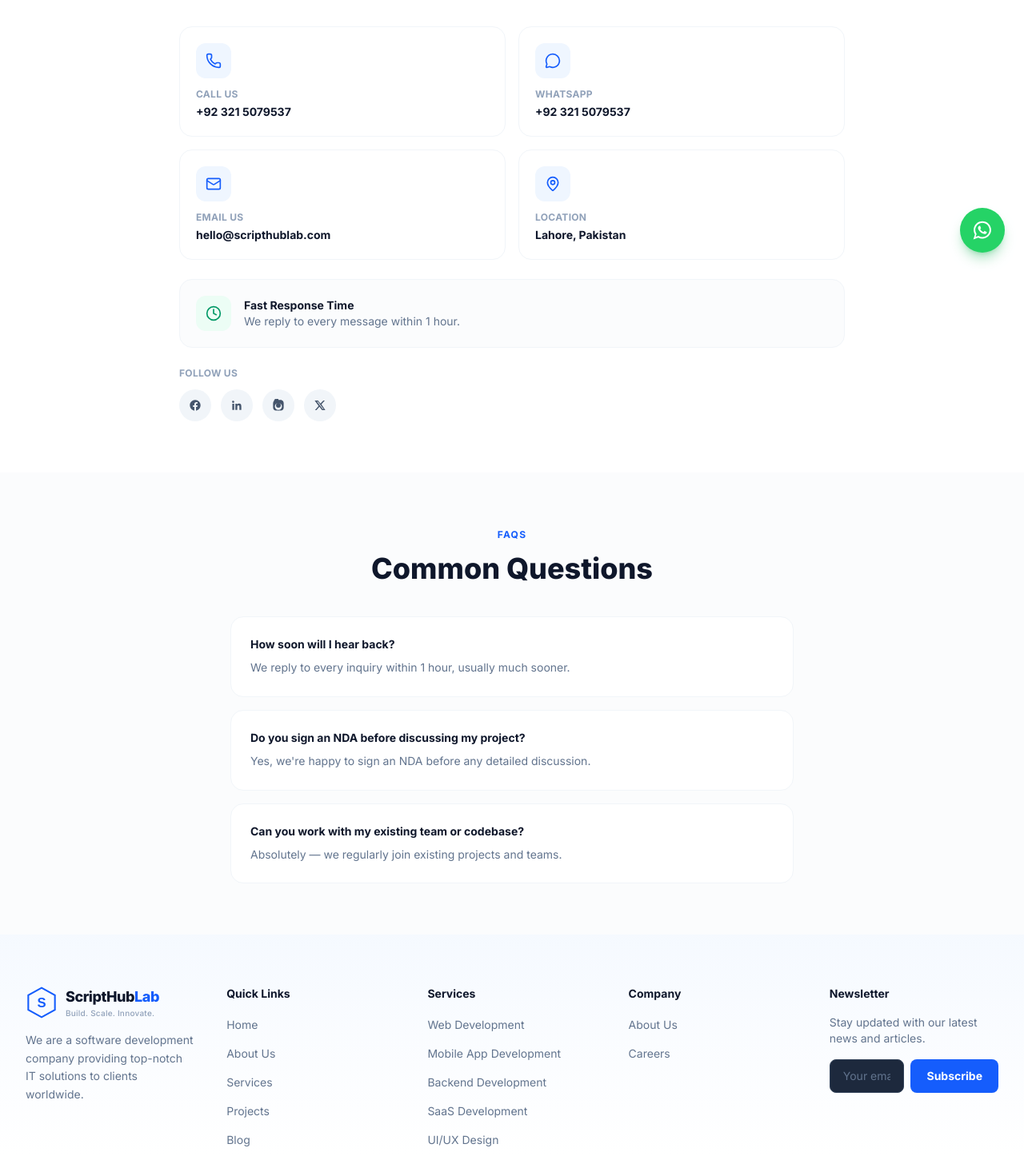
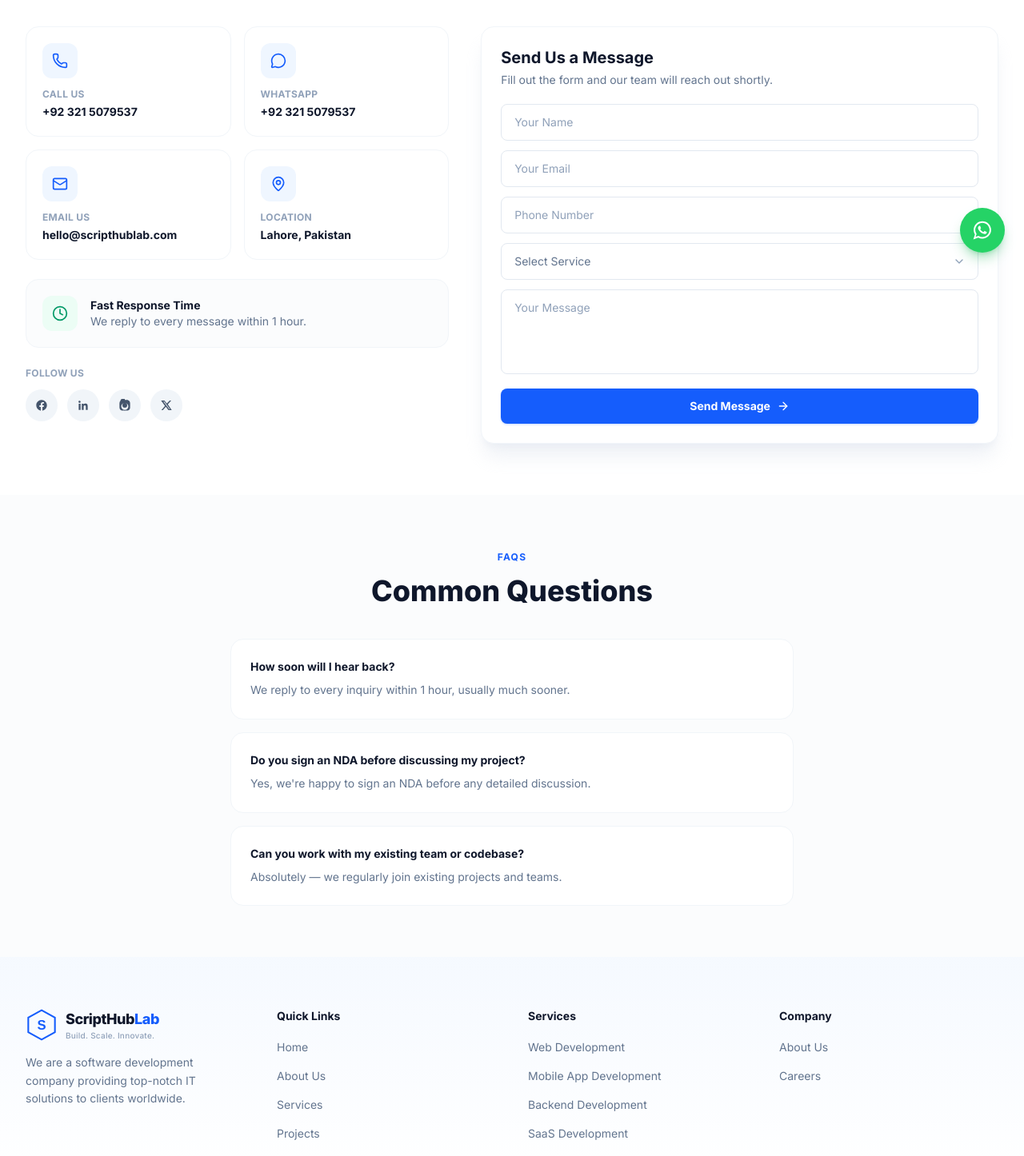
Before and after one commit to MuhammadUmar2132/Scripthublab-frontend-Static, a Next.js app: page /contact in a window 1280 px wide. Shown: the part 460-1906 px from the top of the page at 80% size. Built offline with nearby package versions, Linux system fonts and the light colour scheme.

Commit message:
watttsapp issue resolve

```diff
--- a/app/contact/page.tsx
+++ b/app/contact/page.tsx
@@ -1,5 +1,6 @@
 import type { Metadata } from "next";
 import { Phone, Mail, MapPin, Clock, MessageCircle } from "lucide-react";
+import ContactForm from "@/components/common/ContactForm";
 import { FacebookIcon, LinkedinIcon, InstagramIcon, TwitterIcon } from "@/components/common/SocialIcons";
 
 export const metadata: Metadata = {
@@ -77,8 +78,9 @@ export default function ContactPage() {
       </section>
 
       <section className="bg-white py-16 dark:bg-slate-950">
-        <div className="mx-auto max-w-4xl px-4 sm:px-6 lg:px-8">
-          <div>
+        <div className="mx-auto max-w-7xl px-4 sm:px-6 lg:px-8">
+          <div className="grid grid-cols-1 gap-10 lg:grid-cols-[0.9fr_1.1fr] lg:items-start">
+            <div>
               <div className="grid grid-cols-1 gap-4 sm:grid-cols-2">
                 {CONTACT_INFO.map((item) => {
                   const Wrapper = item.href ? "a" : "div";
@@ -138,6 +140,12 @@ export default function ContactPage() {
                   ))}
                 </div>
               </div>
+            </div>
+
+            <ContactForm
+              title="Send Us a Message"
+              subtitle="Fill out the form and our team will reach out shortly."
+            />
           </div>
         </div>
       </section>
--- a/components/careers/ApplyForm.tsx
+++ b/components/careers/ApplyForm.tsx
@@ -30,11 +30,12 @@ export default function ApplyForm({ jobTitle }: { jobTitle: string }) {
     ].filter(Boolean);
 
     const text = encodeURIComponent(lines.join("\n"));
-    window.open(`https://wa.me/${WHATSAPP_NUMBER}?text=${text}`, "_blank", "noopener,noreferrer");
 
     setStatus("success");
-    setMessage("Opening WhatsApp — please attach your resume there to complete your application.");
+    setMessage("Application ready! Redirecting you to WhatsApp — please attach your resume there.");
     setForm(initialForm);
+
+    window.location.href = `https://wa.me/${WHATSAPP_NUMBER}?text=${text}`;
   }
 
   if (status === "success") {
--- /dev/null
+++ b/components/common/ContactForm.tsx
@@ -0,0 +1,120 @@
+"use client";
+
+import React, { useState } from "react";
+import Input from "../ui/Input";
+import Textarea from "../ui/Textarea";
+import Select from "../ui/Select";
+import Button from "../ui/Button";
+import { SERVICE_OPTIONS } from "@/data/home";
+
+const WHATSAPP_NUMBER = "923215079537";
+const initialForm = { name: "", email: "", phone: "", service: "", message: "" };
+
+export default function ContactForm({
+  title = "Let's Talk",
+  subtitle = "We're here to help you.",
+  className = "",
+}: {
+  title?: string;
+  subtitle?: string;
+  className?: string;
+}) {
+  const [form, setForm] = useState(initialForm);
+  const [status, setStatus] = useState<"idle" | "success">("idle");
+
+  function update<K extends keyof typeof initialForm>(key: K, value: string) {
+    setForm((f) => ({ ...f, [key]: value }));
+  }
+
+  function handleSubmit(e: React.FormEvent) {
+    e.preventDefault();
+
+    const lines = [
+      `Name: ${form.name}`,
+      `Email: ${form.email}`,
+      form.phone && `Phone: ${form.phone}`,
+      form.service && `Service: ${form.service}`,
+      `Message: ${form.message}`,
+    ].filter(Boolean);
+
+    const text = encodeURIComponent(lines.join("\n"));
+
+    setStatus("success");
+    setForm(initialForm);
+
+    window.location.href = `https://wa.me/${WHATSAPP_NUMBER}?text=${text}`;
+  }
+
+  return (
+    <div className={`rounded-2xl border border-slate-100 dark:border-slate-800 bg-white p-6 shadow-xl shadow-slate-200/60 dark:bg-slate-900 dark:shadow-none ${className}`}>
+      <h3 className="text-xl font-bold text-slate-900 dark:text-white">{title}</h3>
+      <p className="mt-1 text-sm text-slate-500 dark:text-slate-400">{subtitle}</p>
+
+      <form onSubmit={handleSubmit} className="mt-5 space-y-3">
+        <label htmlFor="contact-name" className="sr-only">
+          Your Name
+        </label>
+        <Input
+          id="contact-name"
+          required
+          placeholder="Your Name"
+          value={form.name}
+          onChange={(e) => update("name", e.target.value)}
+        />
+        <label htmlFor="contact-email" className="sr-only">
+          Your Email
+        </label>
+        <Input
+          id="contact-email"
+          required
+          type="email"
+          placeholder="Your Email"
+          value={form.email}
+          onChange={(e) => update("email", e.target.value)}
+        />
+        <label htmlFor="contact-phone" className="sr-only">
+          Phone Number
+        </label>
+        <Input
+          id="contact-phone"
+          type="tel"
+          placeholder="Phone Number"
+          value={form.phone}
+          onChange={(e) => update("phone", e.target.value)}
+        />
+        <label htmlFor="contact-service" className="sr-only">
+          Select Service
+        </label>
+        <Select id="contact-service" value={form.service} onChange={(e) => update("service", e.target.value)}>
+          <option value="">Select Service</option>
+          {SERVICE_OPTIONS.map((option) => (
+            <option key={option} value={option}>
+              {option}
+            </option>
+          ))}
+        </Select>
+        <label htmlFor="contact-message" className="sr-only">
+          Your Message
+        </label>
+        <Textarea
+          id="contact-message"
+          required
+          rows={4}
+          placeholder="Your Message"
+          value={form.message}
+          onChange={(e) => update("message", e.target.value)}
+        />
+
+        <Button type="submit" withArrow className="w-full">
+          Send Message
+        </Button>
+
+        {status === "success" && (
+          <p role="status" aria-live="polite" className="text-xs text-emerald-600 dark:text-emerald-400">
+            Message ready! Redirecting you to WhatsApp...
+          </p>
+        )}
+      </form>
+    </div>
+  );
+}
--- a/components/common/Footer.tsx
+++ b/components/common/Footer.tsx
@@ -2,7 +2,6 @@ import React from "react";
 import Link from "next/link";
 import { Phone, Mail, Globe } from "lucide-react";
 import Logo from "./Logo";
-import NewsletterForm from "./NewsletterForm";
 import { FacebookIcon, LinkedinIcon, InstagramIcon, TwitterIcon } from "./SocialIcons";
 import { SERVICES } from "@/data/home";
 
@@ -31,8 +30,8 @@ export default function Footer() {
   return (
     <footer className="relative overflow-hidden bg-linear-to-b from-blue-50/60 via-white to-white dark:from-slate-900 dark:via-slate-950 dark:to-slate-950 text-slate-600">
       <div className="mx-auto max-w-7xl px-4 py-16 sm:px-6 lg:px-8">
-        <div className="grid grid-cols-1 gap-10 sm:grid-cols-2 lg:grid-cols-5">
-          <div className="lg:col-span-1">
+        <div className="grid grid-cols-1 gap-10 sm:grid-cols-2 lg:grid-cols-4">
+          <div>
             <Logo />
             <p className="mt-4 text-sm leading-relaxed text-slate-500 dark:text-slate-400">
               We are a software development company providing top-notch IT
@@ -57,14 +56,6 @@ export default function Footer() {
               <FooterLink key={l.label} href={l.href} label={l.label} />
             ))}
           </FooterColumn>
-
-          <div>
-            <h4 className="text-sm font-semibold text-slate-900 dark:text-white">Newsletter</h4>
-            <p className="mt-4 text-sm text-slate-500 dark:text-slate-400">
-              Stay updated with our latest news and articles.
-            </p>
-            <NewsletterForm />
-          </div>
         </div>
 
         <div className="mt-12 flex flex-col gap-4 border-t border-slate-200 dark:border-slate-800 pt-8 text-sm text-slate-500 dark:text-slate-400 sm:flex-row sm:items-center sm:justify-between">
--- a/components/common/NewsletterForm.tsx
+++ /dev/null
@@ -1,47 +0,0 @@
-"use client";
-
-import React, { useState } from "react";
-
-const WHATSAPP_NUMBER = "923215079537";
-
-export default function NewsletterForm() {
-  const [email, setEmail] = useState("");
-  const [status, setStatus] = useState<"idle" | "success">("idle");
-
-  function handleSubmit(e: React.FormEvent) {
-    e.preventDefault();
-
-    const text = encodeURIComponent(`Please subscribe me to the newsletter: ${email}`);
-    window.open(`https://wa.me/${WHATSAPP_NUMBER}?text=${text}`, "_blank", "noopener,noreferrer");
-
-    setStatus("success");
-    setEmail("");
-  }
-
-  return (
-    <form onSubmit={handleSubmit} className="mt-4">
-      <div className="flex flex-col gap-2 sm:flex-row">
-        <input
-          type="email"
-          required
-          aria-label="Email address"
-          value={email}
-          onChange={(e) => setEmail(e.target.value)}
-          placeholder="Your email address"
-          className="w-full rounded-lg border border-slate-700 bg-slate-800 px-4 py-2.5 text-sm text-white placeholder:text-slate-500 outline-none focus:border-blue-500 focus-visible:ring-2 focus-visible:ring-blue-500/40"
-        />
-        <button
-          type="submit"
-          className="whitespace-nowrap rounded-lg bg-blue-600 px-5 py-2.5 text-sm font-semibold text-white transition-colors hover:bg-blue-700"
-        >
-          Subscribe
-        </button>
-      </div>
-      {status === "success" && (
-        <p role="status" aria-live="polite" className="mt-2 text-xs text-emerald-400">
-          Opening WhatsApp to confirm your subscription...
-        </p>
-      )}
-    </form>
-  );
-}
--- a/components/home/Hero.tsx
+++ b/components/home/Hero.tsx
@@ -2,6 +2,7 @@ import React from "react";
 import Image from "next/image";
 import { Star } from "lucide-react";
 import Button from "../ui/Button";
+import ContactForm from "../common/ContactForm";
 import DashboardMockup from "./DashboardMockup";
 
 const CLIENT_AVATARS = [12, 32, 47, 65];
@@ -9,7 +10,7 @@ const CLIENT_AVATARS = [12, 32, 47, 65];
 export default function Hero() {
   return (
     <section className="relative overflow-hidden bg-linear-to-b from-blue-50/60 via-white to-white dark:from-slate-900 dark:via-slate-950 dark:to-slate-950">
-      <div className="mx-auto grid max-w-7xl grid-cols-1 gap-10 px-4 py-16 sm:px-6 lg:grid-cols-[1.1fr_1fr] lg:items-center lg:gap-8 lg:px-8 lg:py-24">
+      <div className="mx-auto grid max-w-7xl grid-cols-1 gap-10 px-4 py-16 sm:px-6 lg:grid-cols-[1.1fr_1.3fr_0.75fr] lg:items-center lg:gap-8 lg:px-8 lg:py-24">
         <div>
           <h1 className="text-4xl font-extrabold leading-tight tracking-tight text-slate-900 dark:text-white sm:text-5xl">
             Build Modern Solutions That Drive{" "}
@@ -61,6 +62,8 @@ export default function Hero() {
         </div>
 
         <DashboardMockup />
+
+        <ContactForm className="lg:sticky lg:top-24" />
       </div>
     </section>
   );
```
